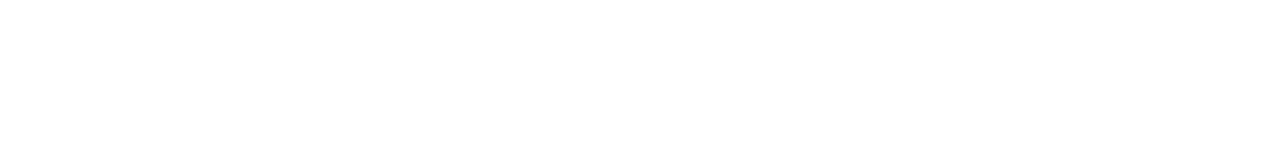
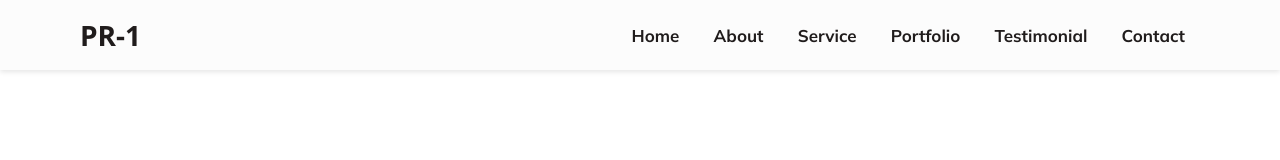
Before and after one commit to S-Alif/practice-portfolio-website, a plain HTML site: page index.html in a window 1280 px wide. Drawn offline with nearby package versions, Linux system fonts and the light colour scheme.

Commit message:
done - navbar

```diff
--- a/css/global.css
+++ b/css/global.css
@@ -39,3 +39,22 @@ body{
   padding: 0;
   box-sizing: border-box;
 }
+
+a{
+  text-decoration: none;
+}
+
+
+/* custom container */
+.container{
+  width: 100%;
+  padding: 0 10px;
+  margin: 0 auto;
+}
+
+/* screens larger than 1200px */
+@media screen and (min-width: 1200px) {
+  .container{
+    max-width: 1140px;
+  }
+}
--- /dev/null
+++ b/css/navbar.css
@@ -0,0 +1,44 @@
+/* navbar  design */
+.navigation{
+  width: 100%;
+  height: 70px;
+  overflow: hidden;
+  background: var(--light-gray);
+  box-shadow: 0 2px 5px rgba(0, 0, 0, 0.1);
+}
+
+.navigation .container{
+  height: 100%;
+}
+
+.navigation .nav-wrapper{
+  width: 100%;
+  height: inherit;
+  display: flex;
+  justify-content: space-between;
+  align-items: center;
+}
+
+/* logo */
+.nav-wrapper .logo a{
+  color: var(--black);
+  font-weight: 700;
+  font-family: var(--font-2);
+  font-size: 28px;
+}
+
+/* menus */
+.nav-wrapper .menu ul{
+  list-style: none;
+  display: block;
+}
+
+.menu ul li{
+  display: inline-block;
+  padding: 0 15px;
+}
+.menu ul li a{
+  color: var(--black);
+  font-weight: 700;
+  font-size: 17px;
+}
--- a/css/style.css
+++ b/css/style.css
@@ -1,2 +1,3 @@
 /* local imports */
-@import 'global.css'
+@import 'global.css';
+@import 'navbar.css';
--- a/index.html
+++ b/index.html
@@ -11,5 +11,44 @@
 </head>
 <body>
 
+  <!-- navbar -->
+  <nav class="navigation">
+    <div class="container">
+      <div class="nav-wrapper">
+
+        <!-- logo -->
+        <div class="logo">
+          <a href="#">PR-1</a>
+        </div>
+
+        <!-- menus -->
+        <div class="menu">
+          <ul>
+            <li>
+              <a href="">Home</a>
+            </li>
+            <li>
+              <a href="">About</a>
+            </li>
+            <li>
+              <a href="">Service</a>
+            </li>
+            <li>
+              <a href="">Portfolio</a>
+            </li>
+            <li>
+              <a href="">Testimonial</a>
+            </li>
+            <li>
+              <a href="">Contact</a>
+            </li>
+          </ul>
+        </div>
+
+      </div>
+    </div>
+  </nav>
+  <!-- navbar -->
+
 </body>
 </html>
```
Also changed, not shown: 1 other file.
